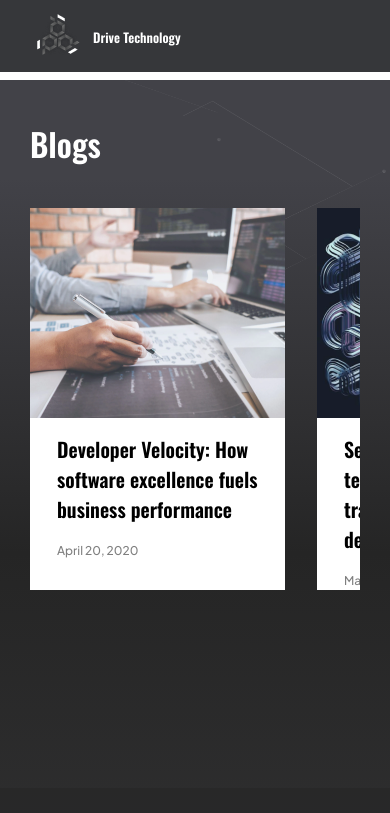
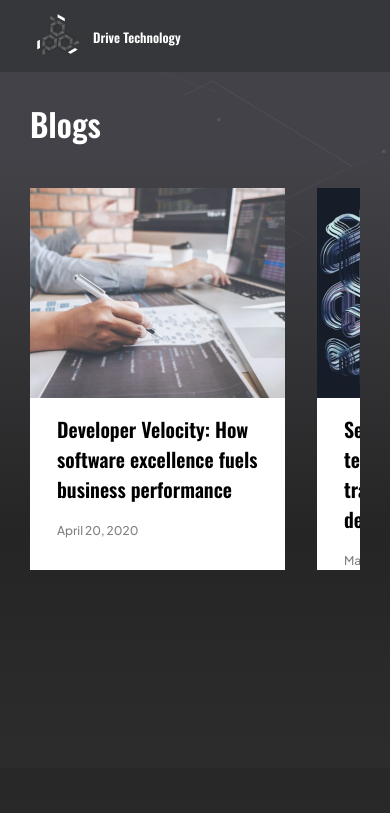
Before and after one commit to AhsanDT/drivetech, a Next.js app: page /blogs in a window 390 px wide. Shown: the top 813 px of the page. Built offline with nearby package versions, Linux system fonts and the light colour scheme; some icons are missing.

Commit message:
updated code

```diff
--- a/src/components/Blogs/Blogs.jsx
+++ b/src/components/Blogs/Blogs.jsx
@@ -7,7 +7,7 @@ import Idea from '../Home/Idea'
 
 const Blogs = ({BLOGS}) => {
   return (
-    <section className='w-full linear-grad bottom-[80px] top-[80px] md:top-[100px]  relative '>
+    <section className='w-full linear-grad bottom-[80px] top-[60px]  lg:top-[100px]  relative '>
         <div className='w-full'>
         <div className='img-container min-h-[910px]'>
             <Image src={bgImage} alt="img" />
--- a/src/components/Layout/MobileHeader.jsx
+++ b/src/components/Layout/MobileHeader.jsx
@@ -13,7 +13,7 @@ const MobileHeader = () => {
             <Link href={"/development"}><li className={`${ route == "/development" ? "text-[#ffffff]" : "text-[#808080] " }`}>Development</li></Link>
             <Link href={"/portfolio"}><li className={`${ route == "/portfolio" ? "text-[#ffffff]" : route == "/portfolio/[projectId]" ?"text-[#ffffff]": "text-[#808080] " }`}>Portfolio</li></Link>
             <Link href={"/partnership/core"}><li className={`${ route == "/partnership" ? "text-[#ffffff]" : "text-[#808080] " }`}>Partnership</li></Link>
-            <Link href={"/blogs"}><li className={`${ route == "/blogs" ? "text-[#ffffff]" : route == "/blogs/[blogId]" ?"text-[#ffffff]": "text-[#808080] " }`}>Portfolio</li></Link>
+            <Link href={"/blogs"}><li className={`${ route == "/blogs" ? "text-[#ffffff]" : route == "/blogs/[blogId]" ?"text-[#ffffff]": "text-[#808080] " }`}>Blogs</li></Link>
         </ul>
     </div>
     </div>
```
